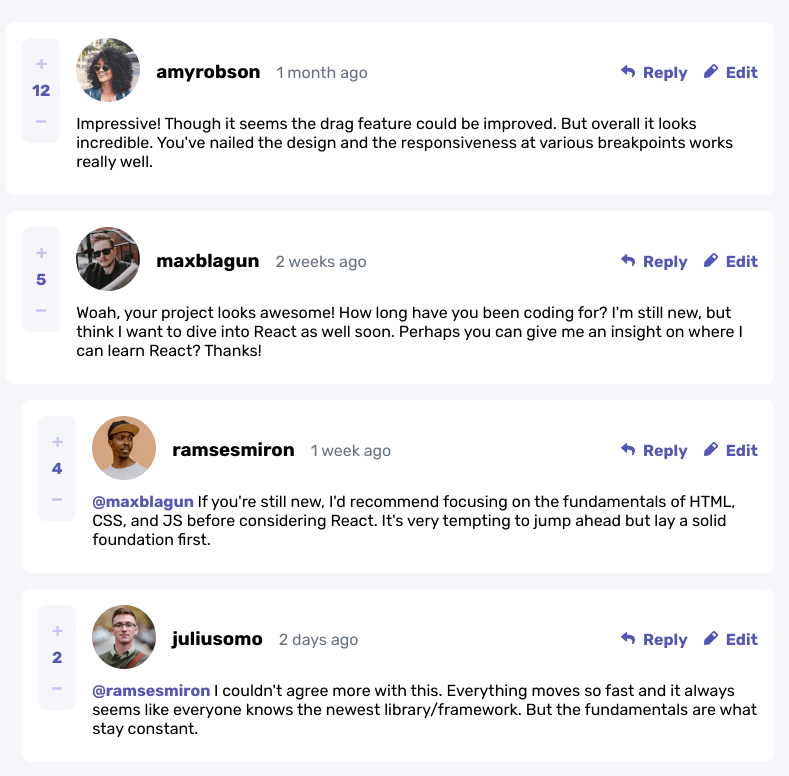
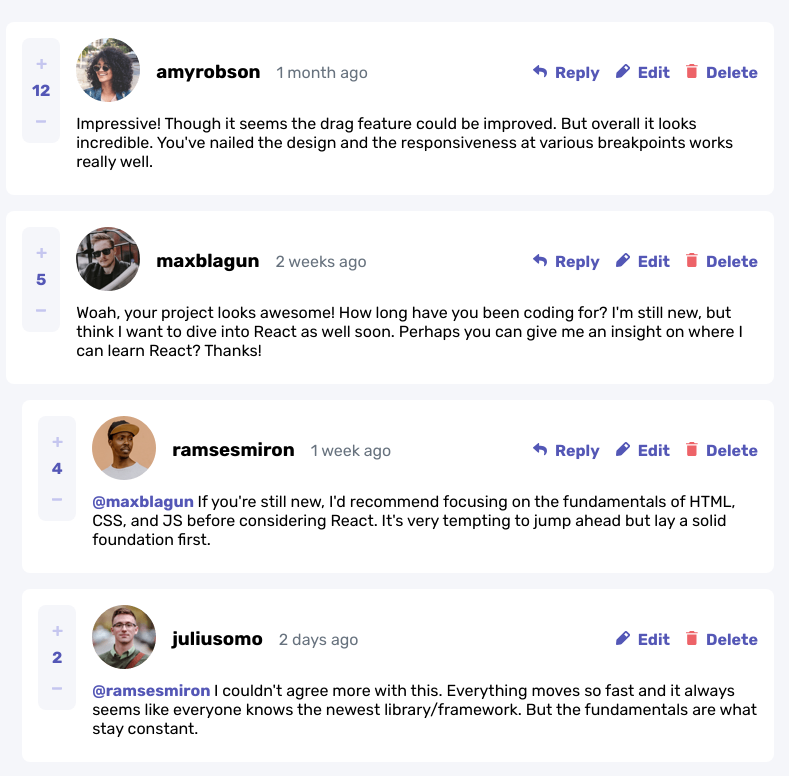
Before and after one commit to takwa-laffet/comment-section-full, a React (Vite) app in the folder frontend/: page / in a window 1280 px wide. Shown: the top 776 px of the page, without its empty margins (250-1039 px from the left). Built offline with nearby package versions, Linux system fonts and the light colour scheme.

Commit message:
added the delete button for comments

```diff
--- a/frontend/src/components/Card.jsx
+++ b/frontend/src/components/Card.jsx
@@ -7,7 +7,8 @@ const UserActions = ({
   username
 }) => {
   const {dispatch} = useContext(StateContext)
-  console.log(commentId)
+  // mimicks user authentication for now
+  const isCurrentUser = username === 'juliusomo'
 
   const handleReplyDispatch = () =>
     // accesses the object directly so you could find the parent comment through the 'parentId' property
@@ -19,14 +20,9 @@ const UserActions = ({
       }
     })
 
-  const handleEditDispatch = () => {
-    // defines the edit method here so you can modify the object directly
-    console.log('This triggers the edit functionality')
-  }
-
   return (
     <div className="actions">
-      {/* Passes in the id so we can find what object we are modifying */}
+      {!isCurrentUser && (
         <button onClick={handleReplyDispatch}>
           <div className="icon-img">
             <img src="/images/icon-reply.svg" alt="" />
@@ -34,13 +30,22 @@ const UserActions = ({
 
           Reply
         </button>
+      )}
 
-      <button onClick={handleEditDispatch}>
+      <button>
         <div className="icon-img">
           <img src="/images/icon-edit.svg" alt="" />
         </div>
 
         Edit
+      </button>
+
+      <button>
+        <div className="icon-img">
+          <img src="/images/icon-delete.svg" alt="" />
+        </div>
+
+        Delete
       </button>
     </div>
   )
```
Lines whose indentation alone changed are shown as unchanged.
